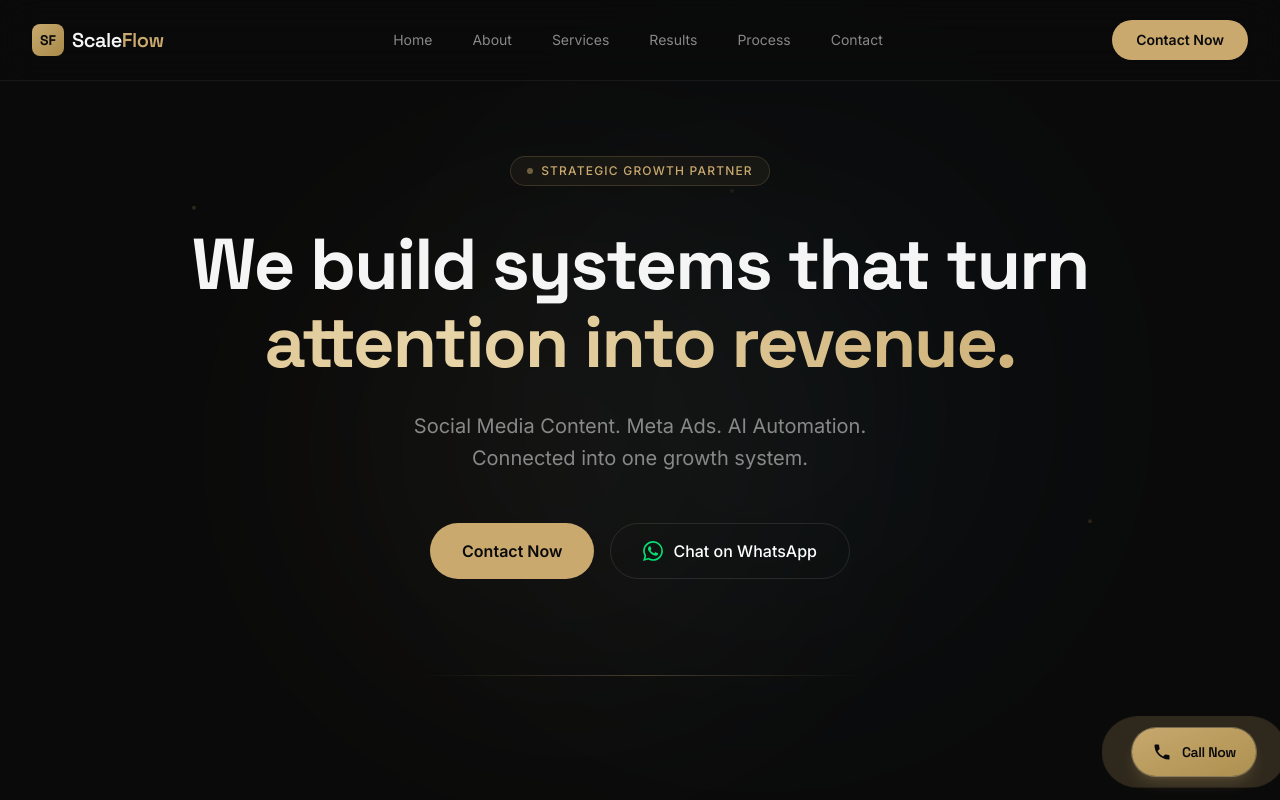
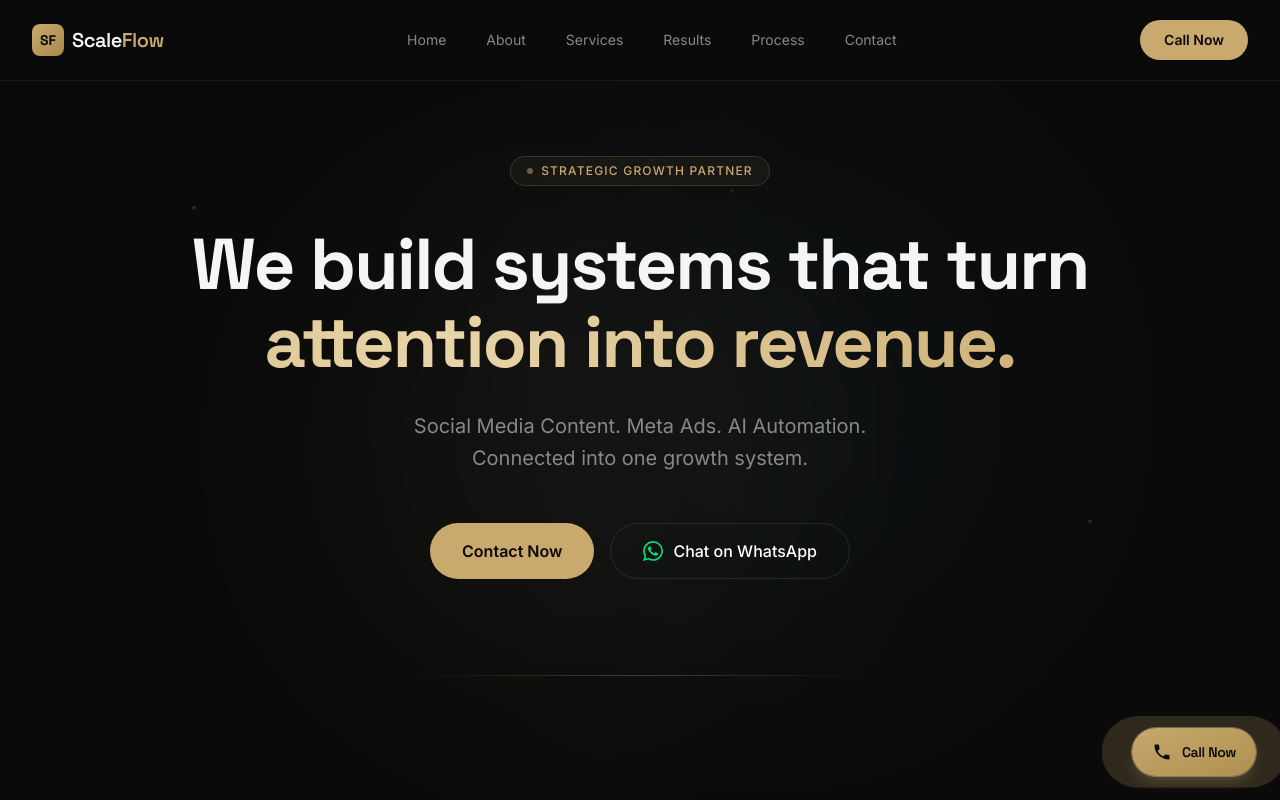
Before and after one commit to faizan1405/scale-flow, a Next.js app: page / in a window 1280 px wide. Shown: the top 800 px of the page. Built offline with nearby package versions, Linux system fonts and the light colour scheme.

Commit message:
feat: swap navbar Contact Now button for Call Now
Same gold pill, but now dials +91 9873721207 directly via tel:
link (desktop and mobile menu) so prospects can call in one tap.

```diff
--- a/src/components/Navbar.tsx
+++ b/src/components/Navbar.tsx
@@ -59,10 +59,10 @@ export default function Navbar() {
 
           {/* Desktop CTA */}
           <a
-            href="/#cta"
+            href="tel:+919873721207"
             className="hidden md:inline-flex h-10 items-center px-6 rounded-full bg-gold text-dark text-sm font-semibold hover:bg-gold-light transition-colors duration-300"
           >
-            Contact Now
+            Call Now
           </a>
 
           {/* Mobile Toggle */}
@@ -112,11 +112,11 @@ export default function Navbar() {
                 </a>
               ))}
               <a
-                href="/#cta"
+                href="tel:+919873721207"
                 onClick={() => setMobileOpen(false)}
                 className="mt-2 inline-flex h-12 items-center justify-center rounded-full bg-gold text-dark text-sm font-semibold hover:bg-gold-light transition-colors"
               >
-                Contact Now
+                Call Now
               </a>
               <a
                 href={WHATSAPP_LINK}
```
